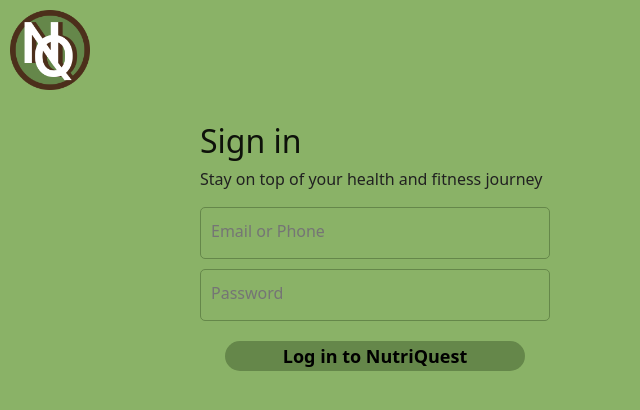
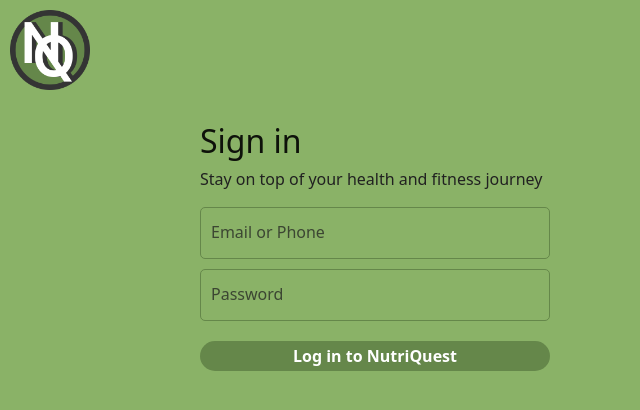
Before and after one commit to Joshnovski/nutriquest-website, a React (Vite) app: page / in a window 1280 px wide. Shown: the top 410 px of the page, without its empty margins (0-640 px from the left). Built offline with nearby package versions, Linux system fonts and the light colour scheme.

Commit message:
Polished up some formatting and changed the logo.

```diff
--- a/src/Sass/LoginComponent.scss
+++ b/src/Sass/LoginComponent.scss
@@ -6,23 +6,26 @@
 .login-wrapper {
     background-color: #8AB267 !important;
     height: 100vh;
+    .login-wrapper-inner{
+        margin-left:200px;
+    }
 
     .heading {
         font-family: system-ui;
         font-weight: 500;
         color: rgba(0, 0, 0, 0.9);
-        margin-left: 200px;
+
     }
 
     .sub-heading{
         margin-top: -20px;
         font-family: system-ui;
-        margin-left: 200px;
+
     }
 }
 
 .login-btn {
-    width: 300px;
+    width: 350px;
     height: 30px;
     cursor: pointer;
     background-color: #65874A;
@@ -31,14 +34,15 @@
     border: none;
     font-family: system-ui;
     font-weight: 600;
-    color: #000000;
+    color: #ffffff;
     margin-top: 20px;
-    font-size: 18px;
-    margin-left: 225px;
+    font-size: 16px;
+
 }
-
+//Brown 4C2F1B
 .login-btn:hover {
     background-color: white;
+    color: #343434;
 }
 
 .auth-inputs {
@@ -46,14 +50,16 @@
     flex-direction: column;
     gap: 10px;
     width: 350px;
-    margin-left: 200px;
+
     .common-input {
         height: 30px;
         padding: 10px;
         background-color: #8AB267;
         outline: none;
         border: 1px solid #65874A;
+        color: #212121;
         border-radius: 5px;
+        font-size: 16px;
     }
     .common-input:focus {
         outline: 2px solid white;
@@ -62,6 +68,7 @@
     ::placeholder {
         font-family: system-ui;
         font-size: 16px;
+        color:#212121bd
     }
 }
 
--- a/src/components/LoginComponent.jsx
+++ b/src/components/LoginComponent.jsx
@@ -17,6 +17,7 @@
     <div className="login-wrapper">
         <img src={nutriquestLogo} className="nutriquestLogo" />
 
+        <div className="login-wrapper-inner">
         <h1 className="heading">Sign in</h1>
         <p className="sub-heading">Stay on top of your health and fitness journey</p>
 
@@ -25,6 +26,7 @@
             onChange={(event) =>
               setCredentials({...credentials, email: event.target.value })
             }
+            type='email'
             className="common-input"
             placeholder="Email or Phone"
           />
@@ -32,6 +34,7 @@
             onChange={(event) =>
               setCredentials({...credentials, password: event.target.value })
             }
+            type='password'
             className="common-input"
             placeholder="Password"
           />
@@ -39,6 +42,7 @@
         <button onClick={login} className='login-btn'>
           Log in to NutriQuest
         </button>
+        </div>
     </div>
   )
 }
```
Also changed, not shown: src/assets/nutriquestLogo.png.
